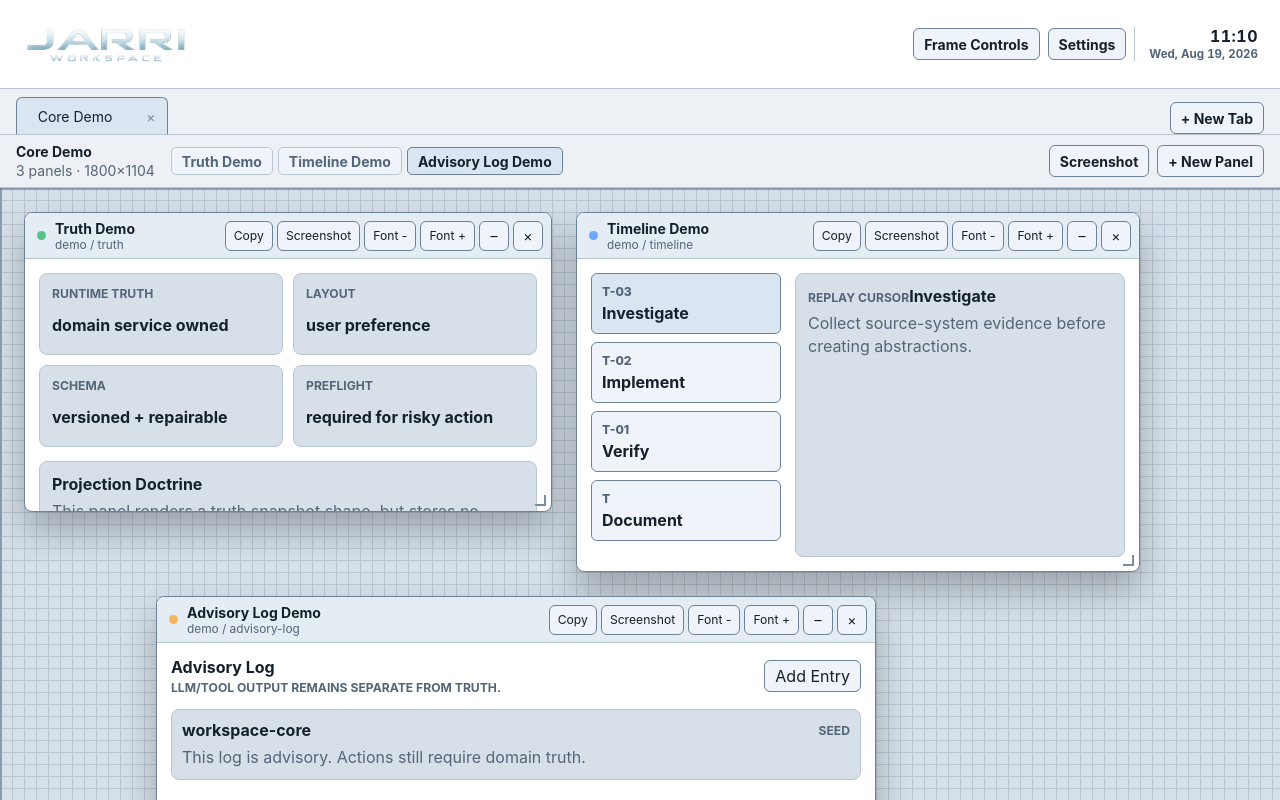
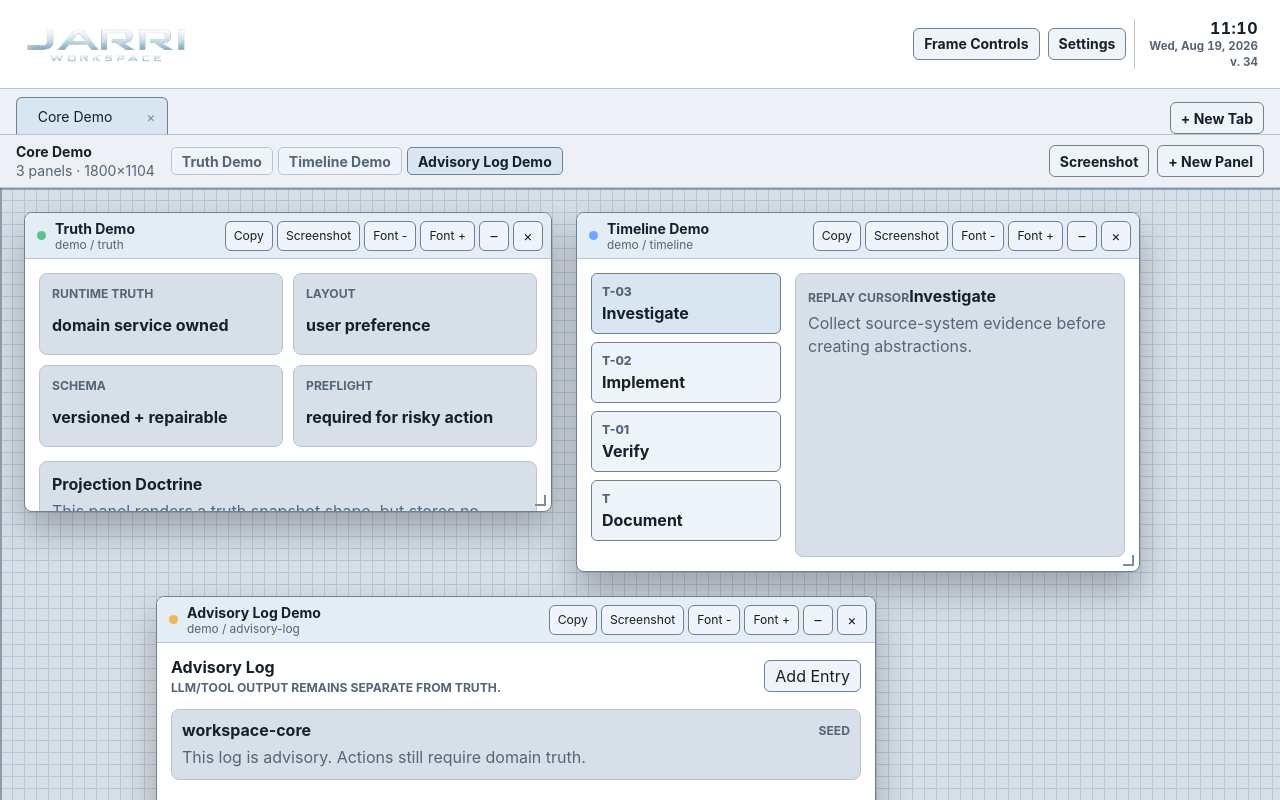
Before and after one commit to TorMatzAndren/jarri-workspace-core, a React (Vite) app: page / in a window 1280 px wide. Built offline with nearby package versions, Linux system fonts and the light colour scheme.

Commit message:
Add ISO week number to Workspace clock

```diff
--- a/src/core/defaultWorkspace.ts
+++ b/src/core/defaultWorkspace.ts
@@ -67,6 +67,7 @@ export function createDefaultWorkspace(registry: PanelRegistry): WorkspaceState
         enabled: true,
         timeFormat: "24h",
         dateFormat: "text",
+        showWeekNumber: true,
       },
       density: "compact",
       themeMode: "system",
--- a/src/core/layoutPersistence.ts
+++ b/src/core/layoutPersistence.ts
@@ -342,6 +342,8 @@ function normalizeClockPreferences(
     enabled: typeof raw.enabled === "boolean" ? raw.enabled : true,
     timeFormat: raw.timeFormat === "12h" ? "12h" : "24h",
     dateFormat,
+    showWeekNumber:
+      typeof raw.showWeekNumber === "boolean" ? raw.showWeekNumber : true,
   };
 }
 
--- a/src/core/types.ts
+++ b/src/core/types.ts
@@ -35,6 +35,7 @@ export type WorkspaceClockPreferences = {
   enabled: boolean;
   timeFormat: "12h" | "24h";
   dateFormat: "none" | "text" | "numeric";
+  showWeekNumber: boolean;
 };
 
 export type WorkspaceSurfacePosition = {
--- a/src/panels/SettingsPanel.tsx
+++ b/src/panels/SettingsPanel.tsx
@@ -473,7 +473,24 @@ export function SettingsPanel({
               })
             }
           />
-          </label>
+        </label>
+
+        <label>
+          <span>Week number</span>
+          <input
+            type="checkbox"
+            checked={preferences.clock.showWeekNumber}
+            disabled={!preferences.clock.enabled}
+            onChange={(event) =>
+              updatePreferences({
+                clock: {
+                  ...preferences.clock,
+                  showWeekNumber: event.target.checked,
+                },
+              })
+            }
+          />
+        </label>
         </div>
       </section>
 
--- a/src/shell/WorkspaceClock.tsx
+++ b/src/shell/WorkspaceClock.tsx
@@ -18,6 +18,23 @@ function numericDate(now: Date): string {
   const day = String(now.getDate()).padStart(2, "0");
 
   return `${year}-${month}-${day}`;
+}
+
+function isoWeekNumber(date: Date): number {
+  const working = new Date(
+    Date.UTC(date.getFullYear(), date.getMonth(), date.getDate()),
+  );
+
+  const isoDay = working.getUTCDay() || 7;
+  working.setUTCDate(working.getUTCDate() + 4 - isoDay);
+
+  const isoYearStart = new Date(
+    Date.UTC(working.getUTCFullYear(), 0, 1),
+  );
+
+  return Math.ceil(
+    ((working.getTime() - isoYearStart.getTime()) / 86_400_000 + 1) / 7,
+  );
 }
 
 export function WorkspaceClock({
@@ -72,6 +89,14 @@ export function WorkspaceClock({
     }).format(now);
   }, [now, preferences.dateFormat]);
 
+  const weekNumber = useMemo(
+    () => isoWeekNumber(now),
+    [now],
+  );
+
+  const week =
+    preferences.showWeekNumber ? `v. ${weekNumber}` : null;
+
   if (!preferences.enabled) {
     return null;
   }
@@ -84,6 +109,7 @@ export function WorkspaceClock({
     >
       <strong>{time}</strong>
       {date ? <span>{date}</span> : null}
+      {week ? <span>{week}</span> : null}
     </time>
   );
 }
```
Also changed, not shown: 1 other file (tests, documents, lock files or other folders).
